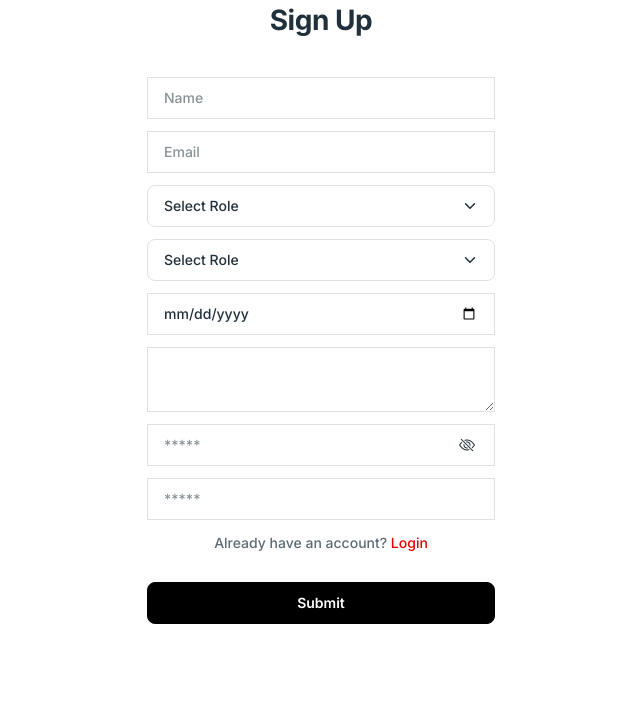
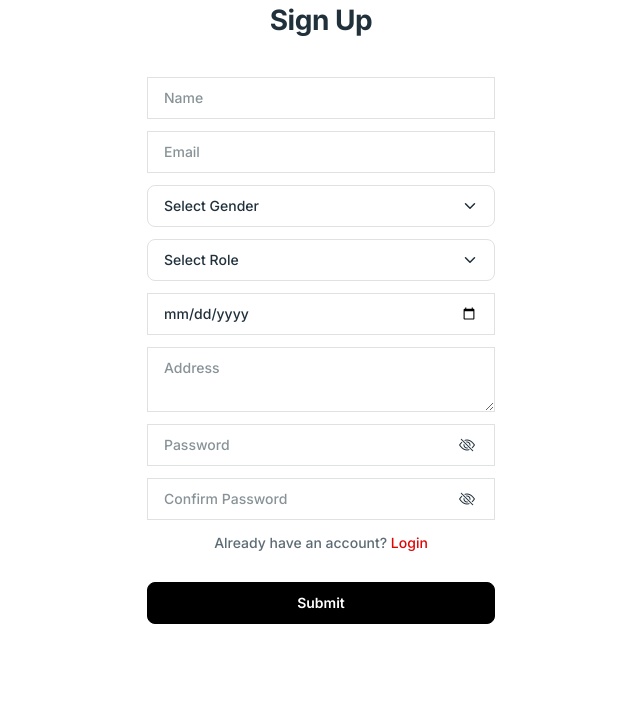
Before and after one commit to dineshkumartlbupi/Cut2StyleBackend, a Laravel app: page /register in a window 1280 px wide. Shown: the part 189-893 px from the top of the page, without its empty margins (319-959 px from the left). Run offline with Laravel 10, Linux system fonts and the light colour scheme; parts of the project's set-up code (start-up, migrations or seed data) failed here and were passed over.

Commit message:
pages designed

```diff
--- a/resources/views/auth/register.blade.php
+++ b/resources/views/auth/register.blade.php
@@ -61,22 +61,21 @@
                                         placeholder="Email" required />
                                 </div>
                                 <div class="col-12">
-                                    <select type="email" name="gender" class="form-select" required >
-                                        <option value="" selected disabled>Select Role</option>
+                                    <select name="gender" class="form-select" required >
+                                        <option value="" selected disabled>Select Gender</option>
                                         <option value="Male" {{ old('gender') == 'Male' ? 'selected' : '' }}>Male</option>
                                         <option value="Female" {{ old('gender') == 'Female' ? 'selected' : '' }}>Female</option>
                                         <option value="Other" {{ old('gender') == 'Other' ? 'selected' : '' }}>Other</option>
                                     </select>
                                 </div>
                                 <div class="col-12">
-                                    <select type="email" name="role" class="form-select" id="formSignuprole"
+                                    <select name="role" class="form-select" id="formSignuprole"
                                         placeholder="role" required >
                                         <option value="" selected disabled>Select Role</option>
                                         <option value="Admin" {{ old('role') == 'Admin' ? 'selected' : '' }}>Admin</option>
                                         <option value="Vendor" {{ old('role') == 'Vendor' ? 'selected' : '' }}>Vendor</option>
                                         <option value="Customer" {{ old('role') == 'Customer' ? 'selected' : '' }}>Customer</option>
                                     </select>
-                                    <div class="invalid-feedback">Please select role.</div>
                                 </div>
                                 <div class="col-12">
                                     <!-- input -->
@@ -84,13 +83,13 @@
                                 </div>
                                 <div class="col-12">
                                     <!-- input -->
-                                    <textarea name="address" class="form-control">{{ old('address') }}</textarea>
+                                    <textarea name="address" class="form-control" placeholder="Address">{{ old('address') }}</textarea>
                                 </div>
                                 <div class="col-12">
                                     <div class="password-field position-relative">
                                         <div class="password-field position-relative">
                                             <input type="password" name="password" class="form-control fakePassword"
-                                            id="formSignupPassword" placeholder="*****" required />
+                                            id="formSignupPassword" placeholder="Password" required />
                                             <span><i class="bi bi-eye-slash passwordToggler"></i></span>
                                         </div>
                                     </div>
@@ -99,7 +98,8 @@
                                     <div class="password-field position-relative">
                                         <div class="password-field position-relative">
                                             <input type="password" name="password_confirmation" class="form-control fakePassword"
-                                                placeholder="*****" required />
+                                                placeholder="Confirm Password" required />
+                                                <span><i class="bi bi-eye-slash passwordToggler"></i></span>
                                         </div>
                                     </div>
                                 </div>
```
Also changed, not shown: resources/views/partials/navbar.blade.php (+4 -5 lines), database/migrations/2025_04_15_122225_add_user_id_to_products_table.php.
